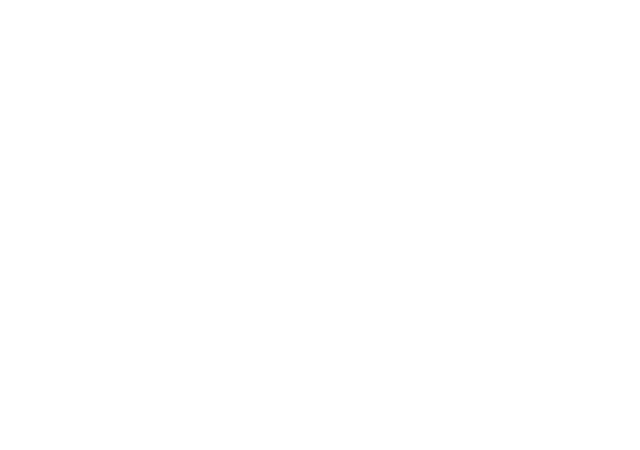
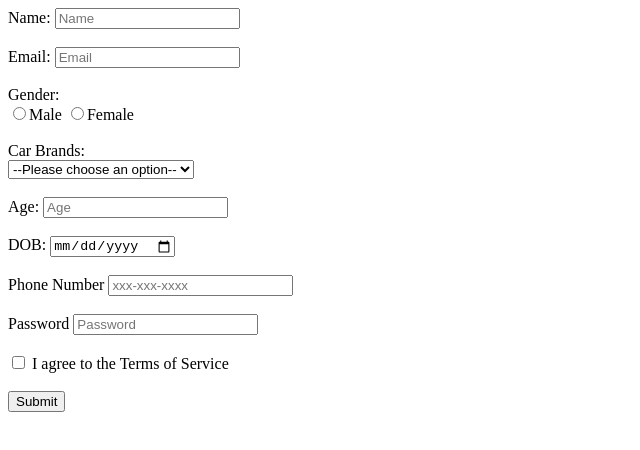
Before and after one commit to acciojob/signup-form-car-M74-dot, a website: page main.html in a window 1280 px wide. Shown: the whole page, without its empty margins (0-640 px from the left). Drawn offline with Linux system fonts and the light colour scheme.

Commit message:
created a submission

```diff
--- a/main.html
+++ b/main.html
@@ -8,6 +8,51 @@
 
 <body>
 	<!-- the entire body must be written by student -->
+	<form method="post" action="#">
+		<label for="name">Name:</label>
+		<input type="text" id="name" placeholder="Name" required>
+		<br><br>
+
+		<label for="email">Email:</label>
+		<input type="email" id="email" placeholder="Email" required>
+		<br><br>
+
+		<label for="gender">Gender:</label><br>
+		<input type="radio" id="gender_m" name="gender" value="male" required>Male
+		<input type="radio" id="gender_f" name="gender" value="female">Female
+		<br><br>
+
+		<label for="cars">Car Brands:</label>
+		<br>
+		<select id="cars" required>
+			<option value="" disabled selected>--Please choose an option--</option>
+			<option>BMW</option>
+			<option>AUDI</option>
+		</select>
+		<br><br>
+
+		<label for="age">Age:</label>
+		<input type="number" id="age" placeholder="Age" required>
+		<br><br>
+
+		<label for="dob">DOB:</label>
+		<input type="Date" id="dob" required>
+		<br><br>
+
+		<label for="tel">Phone Number</label>
+		<input type="Tel" id="tel" placeholder="xxx-xxx-xxxx">
+		<br><br>
+
+		<lable for="password">Password</lable>
+		<input type="password" id="password" placeholder="Password" required>
+		<br><br>
+
+		<input type="checkbox" id="tos" required>
+		<label for="tos">I agree to the Terms of Service</label>
+		<br><br>
+
+		<button type="submit">Submit</button>
+	</form>
     <script type="text/javascript" src="./script.js">
 </script>
 
```
